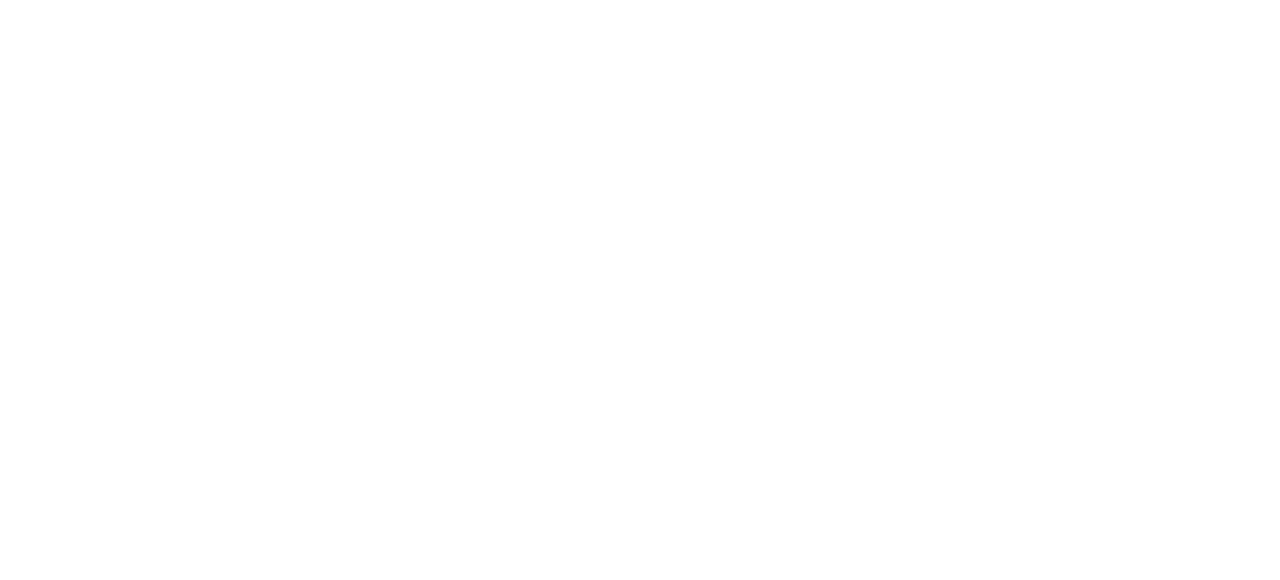
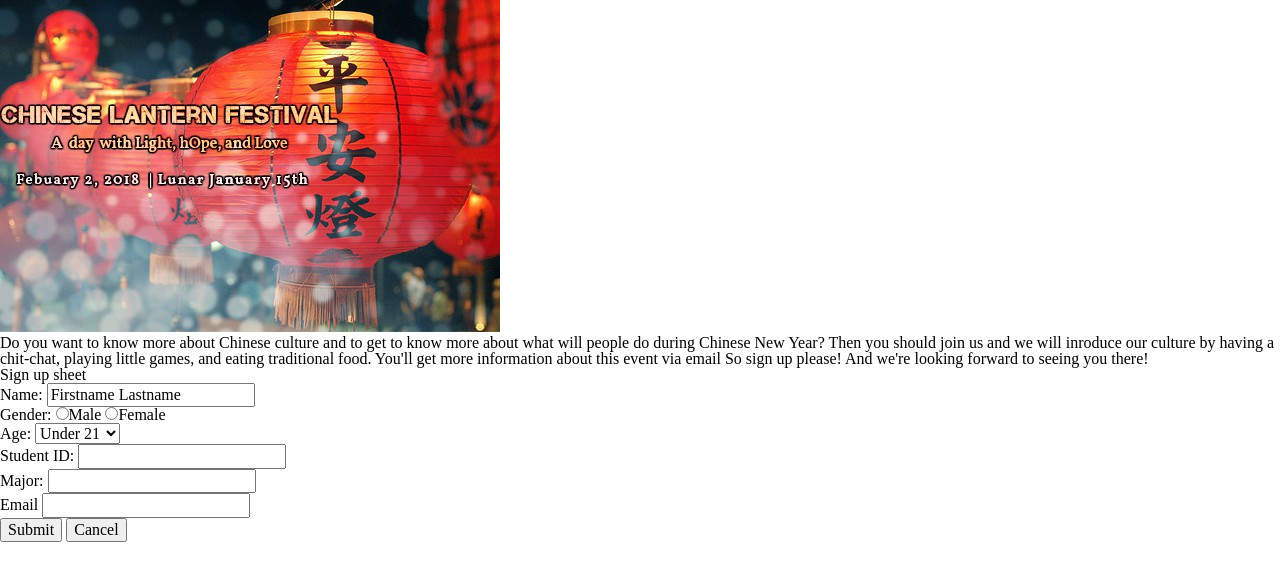
Before and after one commit to YiTing-ITMD362spring2018/Project1, a plain HTML site: page index.html in a window 1280 px wide. Drawn offline with Linux system fonts and the light colour scheme.

Commit message:
adding picture, build up sign up form

```diff
--- a/index.html
+++ b/index.html
@@ -1,17 +1,73 @@
 <!DOCTYPE html>
 <html lang="en" id="homepage" class="no-js">
   <head>
+    <title>Event Sign Up Form</title>
     <meta charset="utf-8" />
-
+    <meta name="viewpoint"
+      content="width=divice-width, initinal-scale=l.0, shrink-to-fit=no" />
+    <link rel="stylesheet" href="screen.css" />
+    <script src="site.js"></script>
   </head>
 
   <body>
     <header>
-
+      <figure id="Lantern"> <img src="img/Lantern.jpg" alt="Lantern festival" />
+      </figure>
     </header>
 
     <main>
+      <p>
+        Do you want to know more about Chinese culture and to get to know more about
+        what will people do during Chinese New Year? Then you should join us and we will
+        inroduce our culture by having a chit-chat, playing little games, and eating
+        traditional food. You'll get more information about this event via email So sign
+        up please! And we're looking forward to seeing you there!
+      </p>
+      <form method="post" action="#null">
+        <h1> Sign up sheet</h1>
+        <ul>
+          <li id="input-name">
+            <label for="name">Name: </label>
+            <input type="text" name="name" id="name" value="Firstname Lastname" />
+          </li>
 
+          <li>
+            <label for="gender">Gender: </label>
+            <input type="radio" name="gender" value="Male">Male
+            <input type="radio" name="gender" value="Female">Female
+          </li>
+
+          <li>
+            <label for="age">Age: </label>
+            <select name="age" id="age">
+              <option value="under 21">Under 21</option>
+              <option value="21 to 25">21 - 25</option>
+              <option value="Above 25">Above 25</option>
+            </select>
+          </li>
+
+          <li id="input-studentID">
+            <label for="ID">Student ID:</label>
+            <input type="text" name="ID" id="ID" pattern="A+12345678" />
+          </li>
+
+          <li id="input-major">
+            <label for="major" name="major" id="major">Major: </label>
+            <input type="text">
+          </li>
+
+          <li id="input-email">
+            <label for="email">Email</label>
+            <input type="email" name="email" id="email" pattern="^.+@.+$" />
+          </li>
+
+          <li id="submit-form">
+            <button id="button_s" type="submit" value="Submit">Submit</button>
+            <button id="button_r" type="reset" value="Reset">Cancel</button>
+          </li>
+
+        </ul>
+      </form>
     </main>
 
     <footer>
```
